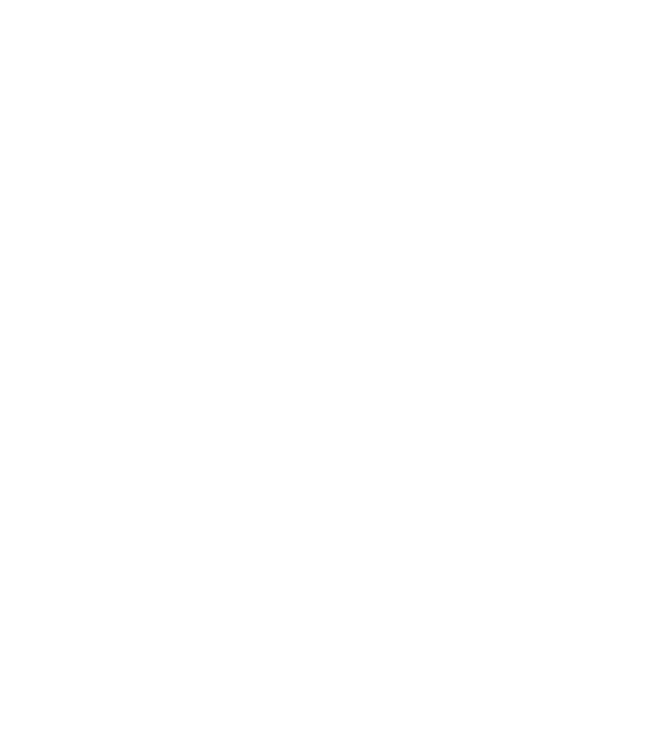
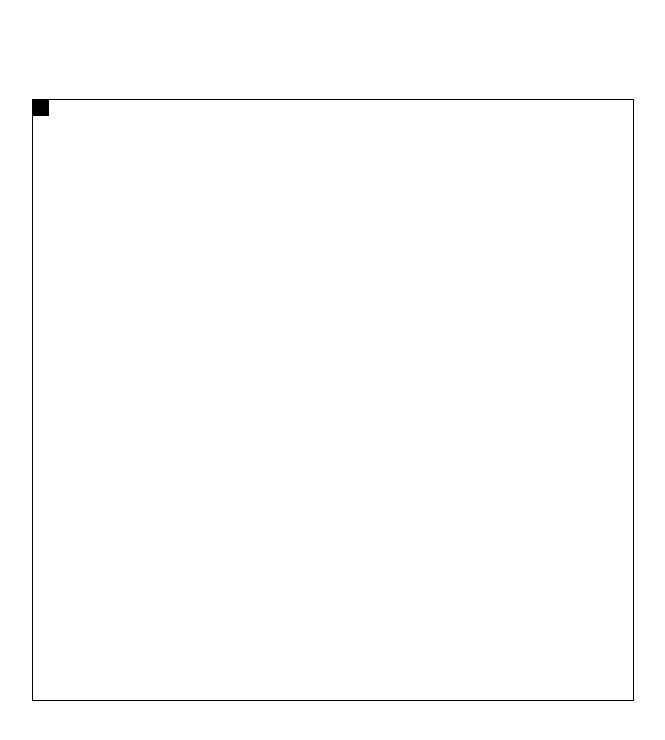
Before and after one commit to Blastonn/Etch-a-Sketch, a plain HTML site: page index.html in a window 1280 px wide. Shown: the whole page, without its empty margins (307-972 px from the left). Drawn offline with Linux system fonts and the light colour scheme.

Commit message:
feat- Adicionar area principal do jogo
Adicionado area onde ficaram os quadrados
16x16 do jogo.

```diff
--- a/index.html
+++ b/index.html
@@ -5,9 +5,11 @@
     <meta name="viewport" content="width=device-width, initial-scale=1.0">
     <title>Etch-a-Sketch</title>
     <link rel="stylesheet" href="style.css">
-    <script src="script.js" refer></script>
+    <script src="script.js" defer></script>
 </head>
     <body>
+        <div class="container">
 
+        </div>
     </body>
 </html>
--- a/script.js
+++ b/script.js
@@ -0,0 +1,9 @@
+const container = document.querySelector(".container");
+
+const gridQuadrado = document.createElement("div");
+const quadrado = document.createElement("div");
+gridQuadrado.classList.add("grid");
+quadrado.classList.add("quadrado");
+
+container.appendChild(gridQuadrado);
+gridQuadrado.appendChild(quadrado);
--- a/style.css
+++ b/style.css
@@ -0,0 +1,28 @@
+body{
+    padding: 0;
+    margin: 0;
+    box-sizing: border-box;
+}
+
+.container{
+    display: flex;
+    justify-content: center;
+    align-items: center;
+    height: 100vh;
+    margin: 0;
+}
+
+.grid{
+    display: flex;
+    width: 600px;
+    height: 600px;
+    background-color: white;
+    border: solid 1px black;
+}
+
+.quadrado{
+    display: flex;
+    width: 16px;
+    height: 16px;
+    background-color: black;
+}
```
